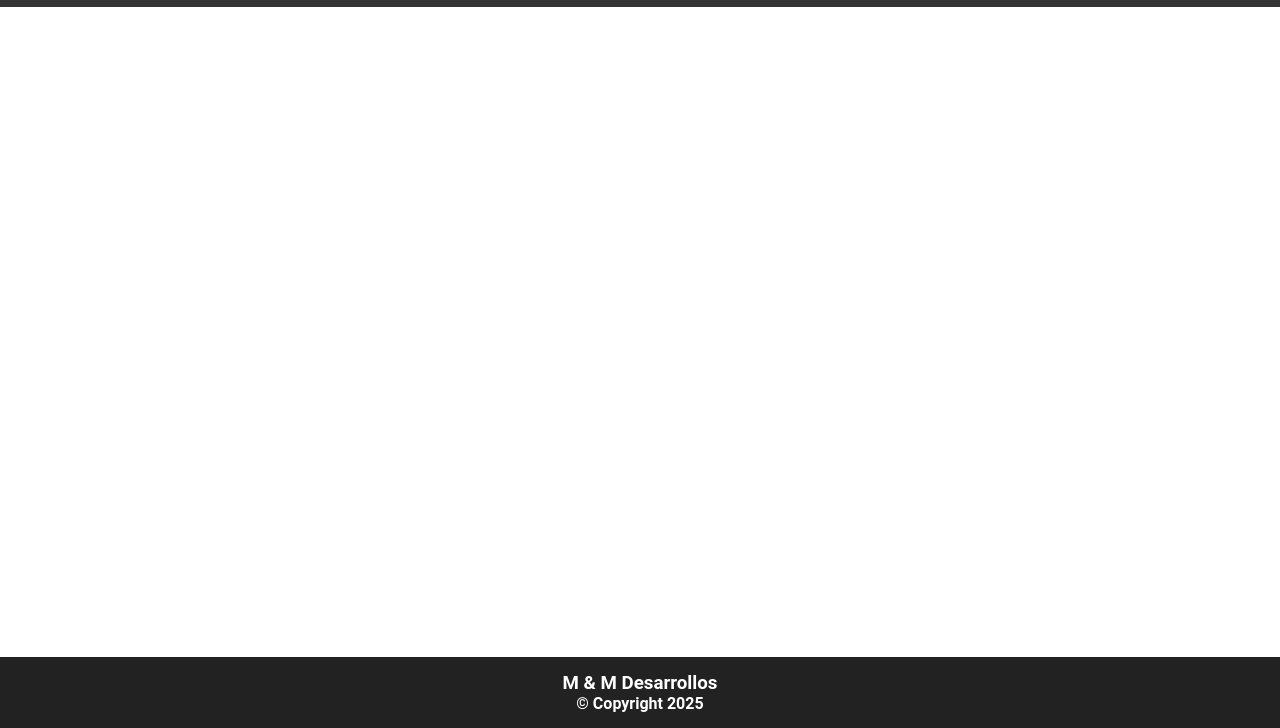
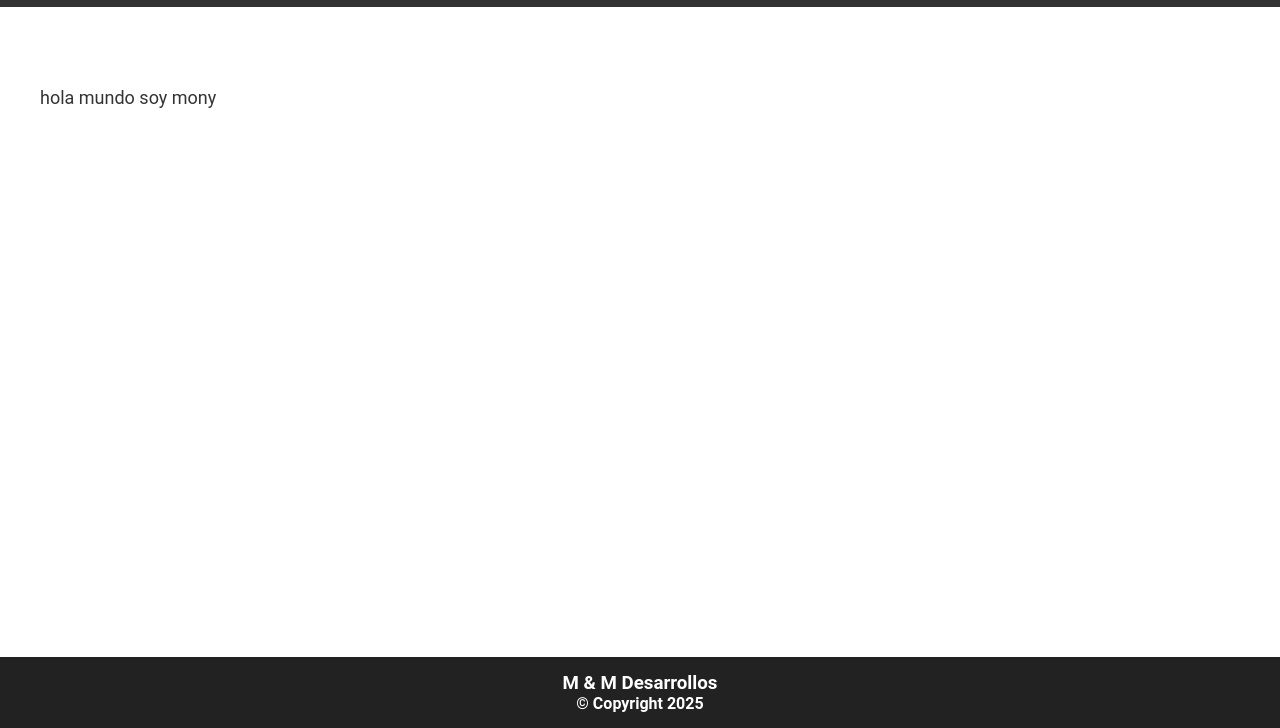
Before and after one commit to mariogonzalezispc/mobilecontroliot, a plain HTML site: page registro_app.html in a window 1280 px wide. Shown: the part 72-800 px from the top of the page. Drawn offline with Linux system fonts and the light colour scheme.

Commit message:
soy moni

```diff
--- a/registro_app.html
+++ b/registro_app.html
@@ -32,7 +32,7 @@
         </header>
         <main class="productos">
             <div class="terminos">
-
+                        hola mundo soy mony
             </div>
         </main>
         <footer class="footer">
```
